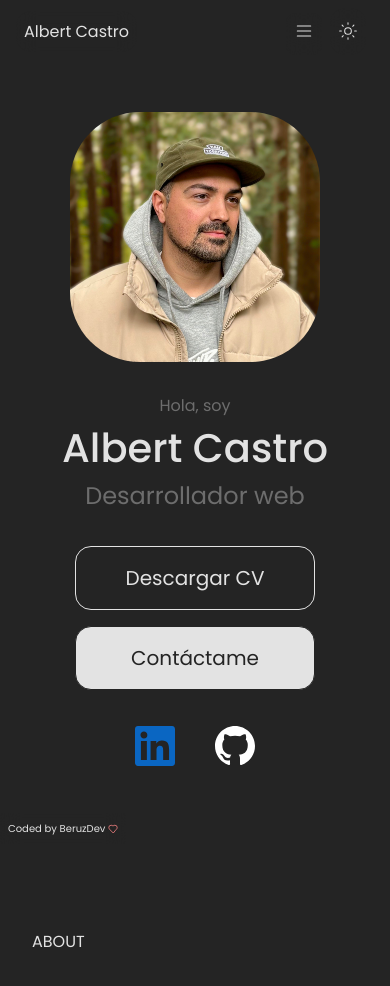
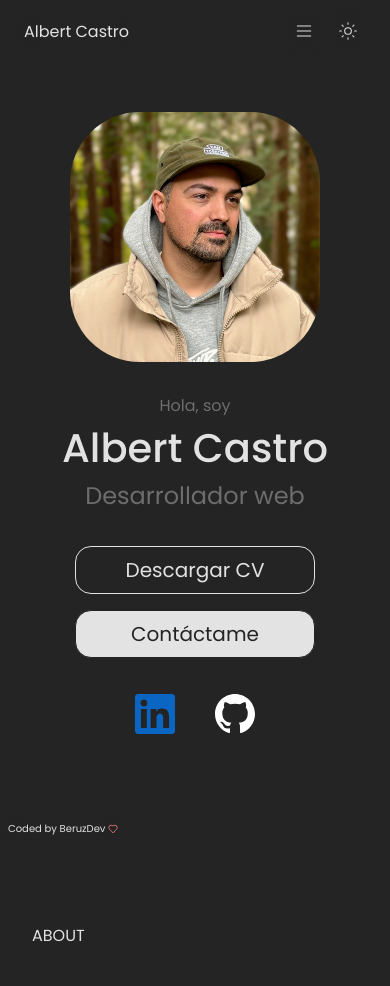
Before and after one commit to BeruzDev/react-portfolio, a React (Vite) app: page / in a window 390 px wide. Shown: the top 986 px of the page. Built offline with nearby package versions, Linux system fonts and the light colour scheme; a web font is replaced by a local one.

Commit message:
Style update 2🥲

```diff
--- a/src/styles/Home.css
+++ b/src/styles/Home.css
@@ -129,7 +129,10 @@
 }
 
 @media (max-width: 899px) {
-	#home .home-cont{
+	#home{
+		align-items: flex-start;
+
+		.home-cont{
 		display: flex;
 		flex-direction: column;
 		align-items: center;
@@ -159,13 +162,13 @@
 				.cv{
 					font-size: 1.25rem;
 					width: 15rem;
-					padding: 1rem;
+					padding: .5rem;
 				}
 
 				.contact{
 					font-size: 1.25rem;
 					width: 15rem;
-					padding: 1rem;
+					padding: .5rem;
 				}
 			}
 
@@ -180,6 +183,7 @@
 				}
 			}
 		}
+	}
 	}
 }
 
```
